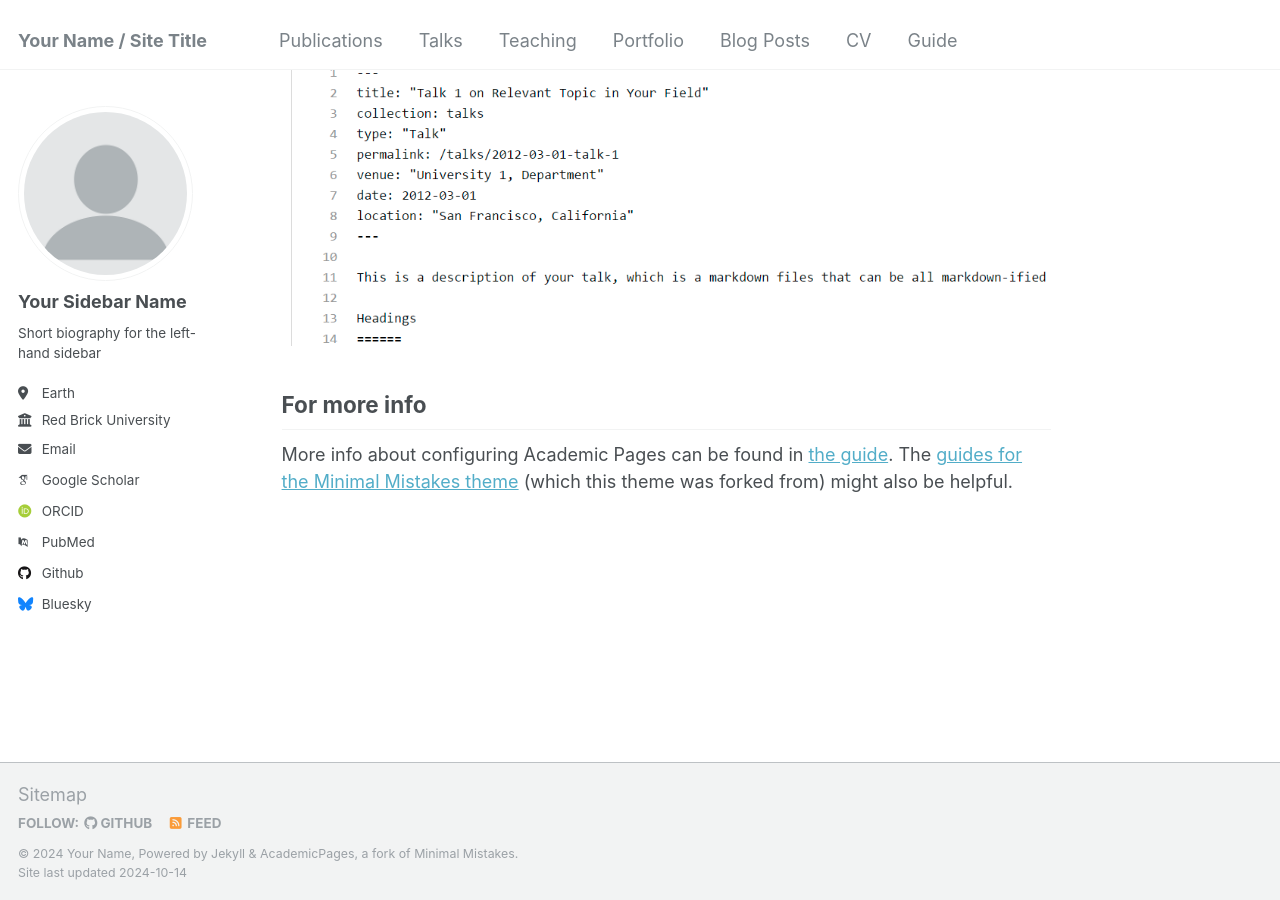
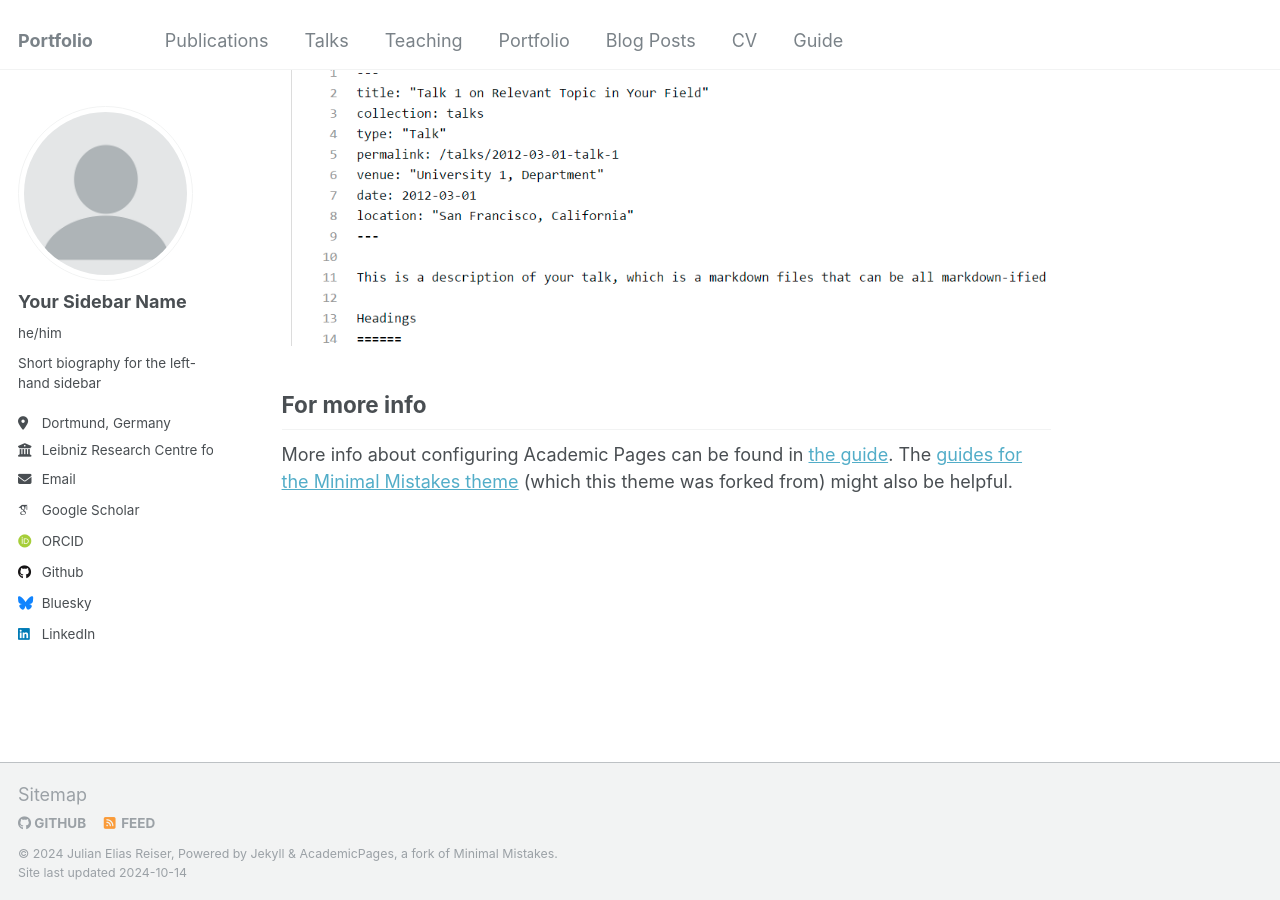
Before and after one commit to julianreiser/julianreiser.github.io, a Jekyll site: the page built from _pages/about.md, in a window 1280 px wide and 900 px high, scrolled down 2643 px. Built offline with Jekyll 4.4.1, drawn with Linux system fonts in a browser that asks for light colours; some web fonts are replaced.

Commit message:
Update _config.yml

```diff
--- a/_config.yml
+++ b/_config.yml
@@ -7,11 +7,11 @@
 # server process.
 
 # Basic Site Settings
-locale                   : "en-US"
-title                    : "Your Name / Site Title"
+locale                   : "de-DE"
+title                    : "Portfolio"
 title_separator          : "-"
-name                     : &name "Your Name"
-description              : &description "personal description"
+name                     : &name "Julian Elias Reiser"
+description              : &description "Post-doctoral Researcher"
 url                      : https://academicpages.github.io # the base hostname & protocol for your site e.g. "https://mmistakes.github.io"
 baseurl                  : "" # the subpath of your site, e.g. "/blog"
 repository               : "academicpages/academicpages.github.io"
@@ -23,27 +23,27 @@ author:
   # Biographic information
   avatar           : "profile.png"
   name             : "Your Sidebar Name"
-  pronouns         : # example: "she/her"
+  pronouns         : "he/him"
   bio              : "Short biography for the left-hand sidebar"
-  location         : "Earth"
-  employer         : "Red Brick University"
+  location         : "Dortmund, Germany"
+  employer         : "Leibniz Research Centre for Working Environment and Human Factors"
   uri              : # URL
-  email            : "none@example.org"
+  email            : "reiser@ifado.de"
 
   # Academic websites
   arxiv            : # URL - Update with the correct link to your profile
   googlescholar    : "https://scholar.google.com/citations?user=PS_CX0AAAAAJ"
   impactstory      : # URL
-  orcid            : "http://orcid.org/yourorcidurl"
+  orcid            : "https://scholar.google.com/citations?hl=en&user=oN2cytEAAAAJ"
   semantic         : # URL
-  pubmed           : "https://www.ncbi.nlm.nih.gov/pubmed/?term=john+snow"
+  pubmed           : # URL
   researchgate     : # URL
 
   # Repositories and software development
   bitbucket        : # Username - Update with your username on the site
   codepen          : # Username
   dribbble         : # Username
-  github           : "academicpages"
+  github           : "julianreiser"
   kaggle           : # Username
   stackoverflow    : # User number or user number and name (i.e., use "1" or "1/jeff-atwood")
 
@@ -57,7 +57,7 @@ author:
   keybase          : # Username
   instagram        : # Username
   lastfm           : # Username
-  linkedin         : # Username
+  linkedin         : "https://www.linkedin.com/in/julian-elias-reiser-068916122/"
   mastodon         : # URL
   medium           : # URL
   pinterest        : # Username
@@ -75,8 +75,6 @@ author:
 
 # Publication Category - The following the list of publication categories and their headings
 publication_category:
-  books:
-    title: 'Books'
   manuscripts:
     title: 'Journal Articles'
   conferences:
@@ -211,9 +209,6 @@ kramdown:
 
 # These settings control the types of collections used by the template
 collections:
-  teaching:
-    output: true
-    permalink: /:collection/:path/
   publications:
     output: true
     permalink: /:collection/:path/
@@ -221,6 +216,9 @@ collections:
     output: true
     permalink: /:collection/:path/
   talks:
+    output: true
+    permalink: /:collection/:path/
+  teaching:
     output: true
     permalink: /:collection/:path/
 
```
